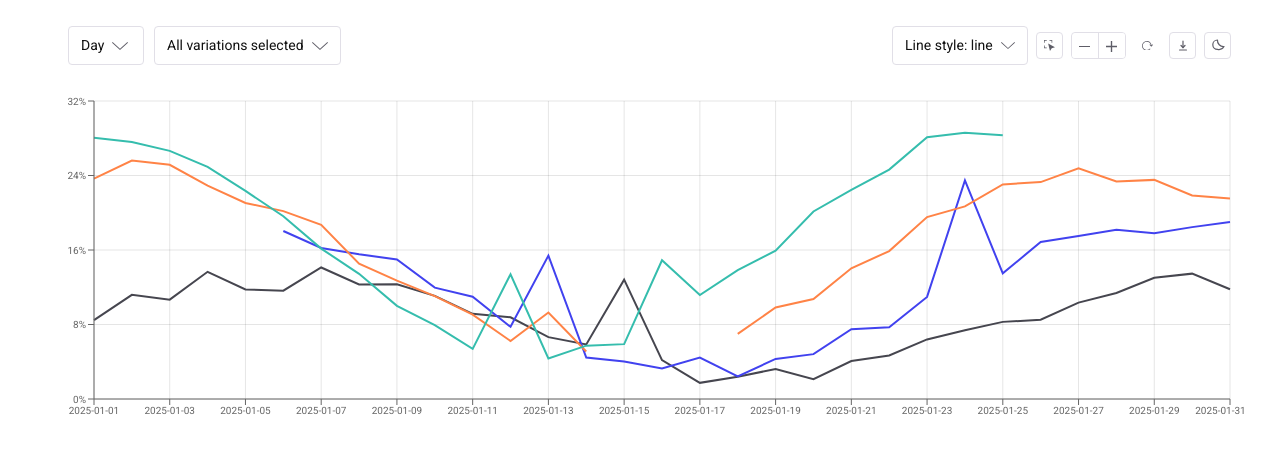
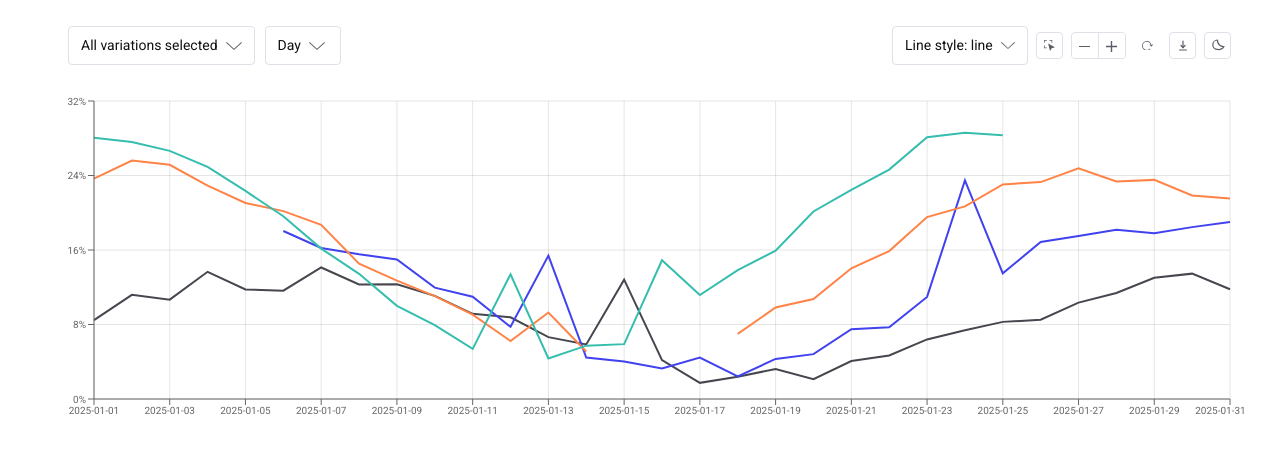
Before and after one commit to nikipogjob/Interactive-Line-Chart, a React (Vite) app: page / in a window 1280 px wide. Shown: the top 452 px of the page. Built offline with nearby package versions, Linux system fonts and the light colour scheme.

Commit message:
fix: replace variation and day selection elements

```diff
--- a/src/components/conversion-chart/conversion-chart.tsx
+++ b/src/components/conversion-chart/conversion-chart.tsx
@@ -191,18 +191,18 @@ export default function ConversionChart({ theme, toggleTheme }: ConversionChartP
 
             <div className={styles['conversion-chart__toolbar']}>
                 <div className={styles['conversion-chart__toolbar-left']}>
-
+                    <VariationSelect
+                        value={selectedVariation}
+                        options={VariationKeyById}
+                        onChange={handleVariationChange}
+                    />
                     <IntervalSelect
                         value={selectedInterval}
                         options={timeIntervals}
                         onChange={handleIntervalChange}
                     />
 
-                    <VariationSelect
-                        value={selectedVariation}
-                        options={VariationKeyById}
-                        onChange={handleVariationChange}
-                    />
+
                 </div>
                 <div className={styles['conversion-chart__toolbar-right']}>
                     <LineStyleSelector
```
